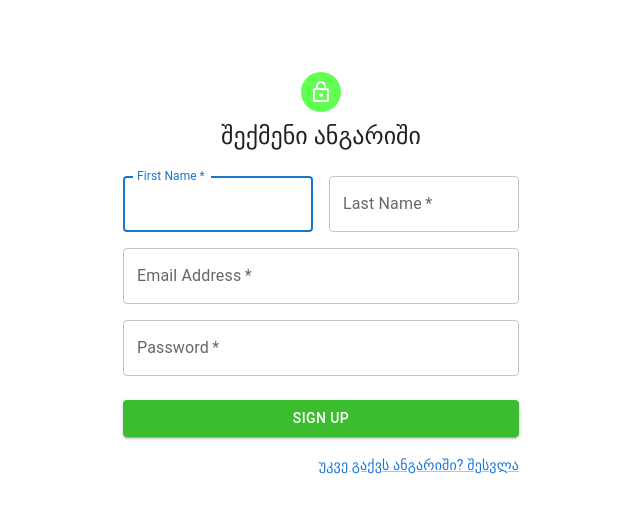
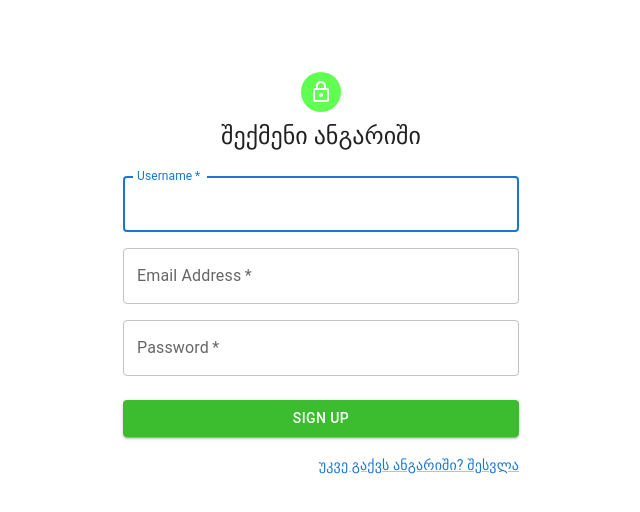
Before and after one commit to epoqa/greenfront, a Next.js app: page /register/Register in a window 1280 px wide. Shown: the top 512 px of the page, without its empty margins (319-959 px from the left). Built offline with nearby package versions, Linux system fonts and the light colour scheme.

Commit message:
workin on form valifation

```diff
--- a/package.json
+++ b/package.json
@@ -13,11 +13,13 @@
     "@material-ui/core": "^4.12.3",
     "@mui/icons-material": "^5.2.5",
     "@mui/material": "^5.2.5",
+    "axios": "^0.24.0",
     "eslint-config-prettier": "^8.3.0",
     "next": "12.0.7",
     "prettier": "^2.5.1",
     "react": "17.0.2",
     "react-dom": "17.0.2",
+    "react-notifications": "^1.7.3",
     "sass": "^1.45.1"
   },
   "devDependencies": {
--- a/pages/register/Register.tsx
+++ b/pages/register/Register.jsx
@@ -1,4 +1,4 @@
-import React from "react";
+import React, { useEffect, useRef, useState } from "react";
 
 //MATERIAL UI IMPORTS
 import Typography from "@material-ui/core/Typography";
@@ -16,13 +16,62 @@ import { createTheme, ThemeProvider } from "@mui/material/styles";
 //NEXT IMPORTS
 import NextLink from "next/link";
 
+//LIBRARY IMPORTS
+import axios from "axios";
+
+//COMPONENT IMPORTS
+import {
+  NotificationContainer,
+  NotificationManager,
+} from "react-notifications";
+import "react-notifications/lib/notifications.css";
+
 const theme = createTheme();
 
-export default function SignUp() {
+const SignUp = () => {
+  const [usernameState, setUsernameRef] = useState(false);
+  const [emailState, setEmailRef] = useState(false);
+  const [passwordState, setPasswordRef] = useState(false);
+
+  const usernameRef = useRef();
+  const emailRef = useRef();
+  const passwordRef = useRef();
+
+  const sendInfoToBackend = (event) => {
+    event.preventDefault();
+    NotificationManager.info("Info message");
+    const passwordRefValue = passwordRef && passwordRef.current.value;
+    const usernameRefValue = usernameRef && usernameRef.current.value;
+    const emailRefValue = emailRef && emailRef.current.value;
+
+    setUsernameRef(!usernameRefValue);
+    setEmailRef(!emailRefValue);
+    setPasswordRef(!passwordRefValue);
+
+    if (passwordRefValue && emailRefValue && usernameRefValue) {
+      console.log(passwordRefValue, emailRefValue, usernameRefValue);
+      axios
+        .post("http://localhost:3333/users/register", {
+          username: usernameRefValue,
+          email: emailRefValue,
+          password: passwordRefValue,
+        })
+        .then((response) => {
+          console.log(response);
+        })
+        .catch((error) => {
+          console.log(error.response.data);
+        });
+    }
+  };
+
   return (
     <ThemeProvider theme={theme}>
       <Container component="main" maxWidth="xs">
         <CssBaseline />
+
+        <NotificationContainer />
+
         <Box
           sx={{
             marginTop: 8,
@@ -39,39 +88,34 @@ export default function SignUp() {
           </Typography>
           <Box component="form" noValidate sx={{ mt: 3 }}>
             <Grid container spacing={2}>
-              <Grid item xs={12} sm={6}>
+              <Grid item xs={12}>
                 <TextField
-                  autoComplete="given-name"
-                  name="firstName"
+                  inputRef={usernameRef}
+                  name="userName"
                   required
                   fullWidth
-                  id="firstName"
-                  label="First Name"
+                  id="userName"
+                  label="Username"
                   autoFocus
+                  error={Boolean(usernameState)}
                 />
               </Grid>
-              <Grid item xs={12} sm={6}>
-                <TextField
-                  required
-                  fullWidth
-                  id="lastName"
-                  label="Last Name"
-                  name="lastName"
-                  autoComplete="family-name"
-                />
-              </Grid>
+
               <Grid item xs={12}>
                 <TextField
+                  inputRef={emailRef}
                   required
                   fullWidth
                   id="email"
                   label="Email Address"
                   name="email"
                   autoComplete="email"
+                  error={Boolean(emailState)}
                 />
               </Grid>
               <Grid item xs={12}>
                 <TextField
+                  inputRef={passwordRef}
                   required
                   fullWidth
                   name="password"
@@ -79,6 +123,7 @@ export default function SignUp() {
                   type="password"
                   id="password"
                   autoComplete="new-password"
+                  error={Boolean(passwordState)}
                 />
               </Grid>
             </Grid>
@@ -87,16 +132,18 @@ export default function SignUp() {
               fullWidth
               variant="contained"
               sx={{ mt: 3, mb: 2, bgcolor: "#3bbd2f" }}
+              onClick={(e) => sendInfoToBackend(e)}
+              // onSubmit={(e) => sendInfoToBackend(e)}
             >
               Sign Up
             </Button>
             <Grid container justifyContent="flex-end">
               <Grid item>
-                <Link href="#" variant="body2">
-                  <NextLink href="/signin">
+                <NextLink href="/signin">
+                  <Link href="#" variant="body2">
                     {"უკვე გაქვს ანგარიში? შესვლა"}
-                  </NextLink>
-                </Link>
+                  </Link>
+                </NextLink>
               </Grid>
             </Grid>
           </Box>
@@ -104,4 +151,6 @@ export default function SignUp() {
       </Container>
     </ThemeProvider>
   );
-}
+};
+
+export default SignUp;
--- a/pages/register/index.js
+++ b/pages/register/index.js
@@ -1 +1 @@
-export { default } from "./Register.tsx";
+export { default } from "./Register.jsx";
```
Also changed, not shown: src/components/Notifications/Notifications.js (added, +72 -0 lines), 2 other files (tests, documents, lock files or other folders).
